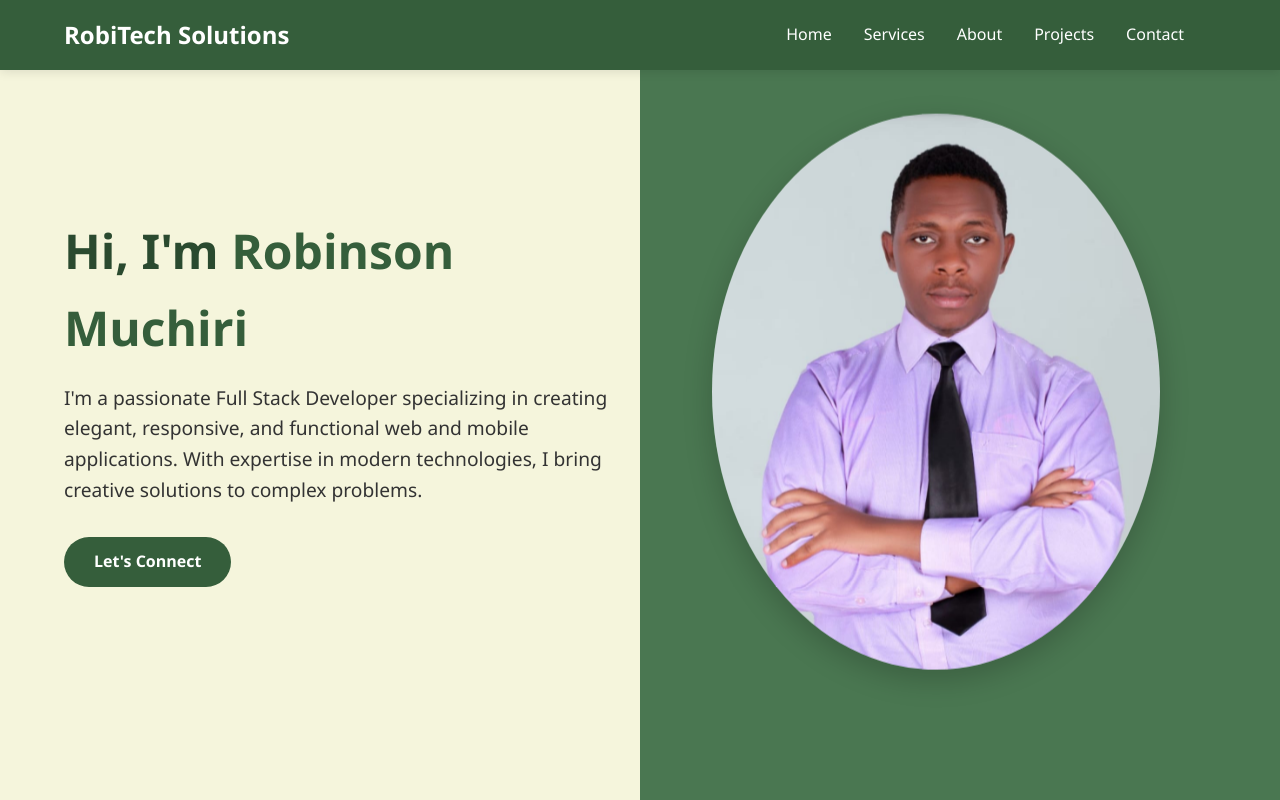
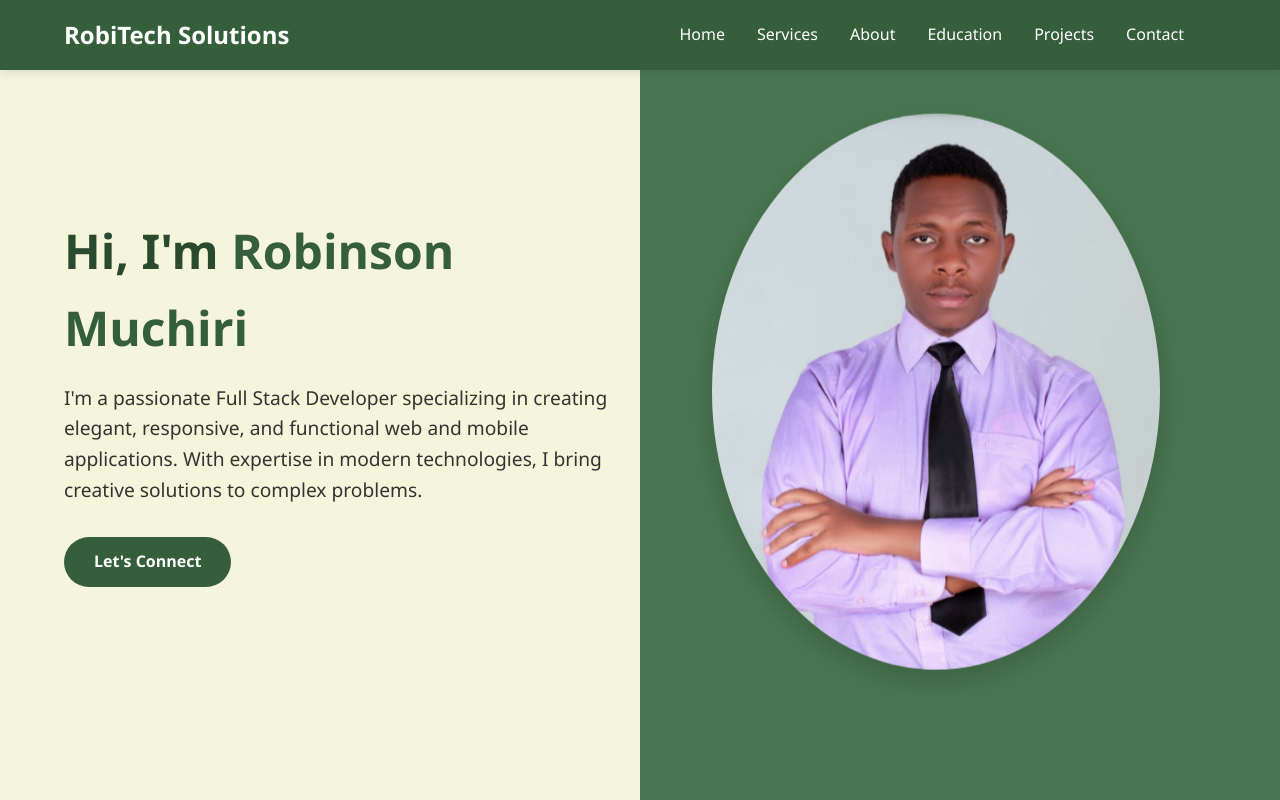
Before and after one commit to MuchiriRobee/portfolio, a plain HTML site: page client/index.html in a window 1280 px wide. Shown: the top 800 px of the page. Drawn offline with Linux system fonts and the light colour scheme.

Commit message:
education

```diff
--- a/client/index.html
+++ b/client/index.html
@@ -20,6 +20,7 @@
                     <li><a href="#home">Home</a></li>
                     <li><a href="#services">Services</a></li>
                     <li><a href="#about">About</a></li>
+                     <li><a href="#education">Education</a></li>
                     <li><a href="#projects">Projects</a></li>
                     <li><a href="#contact">Contact</a></li>
                     <li>
```
